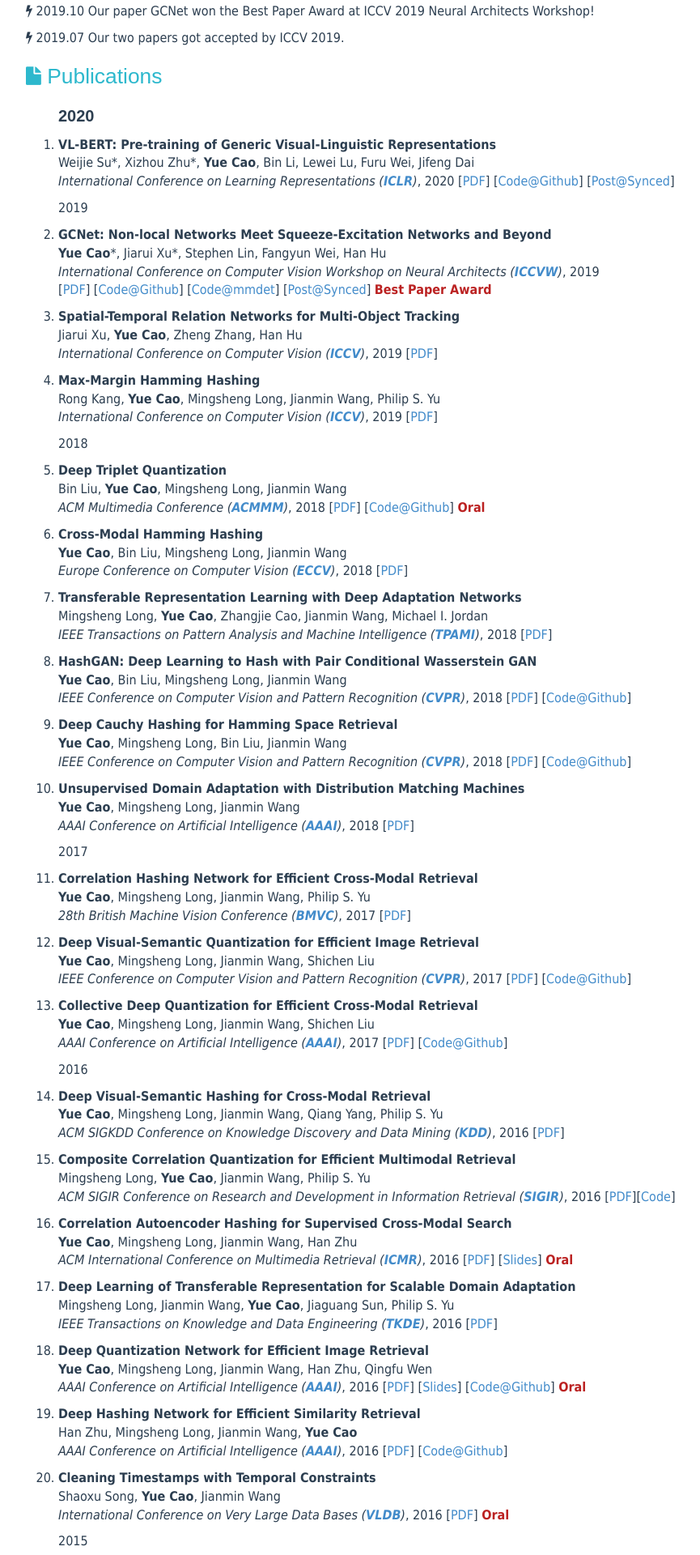
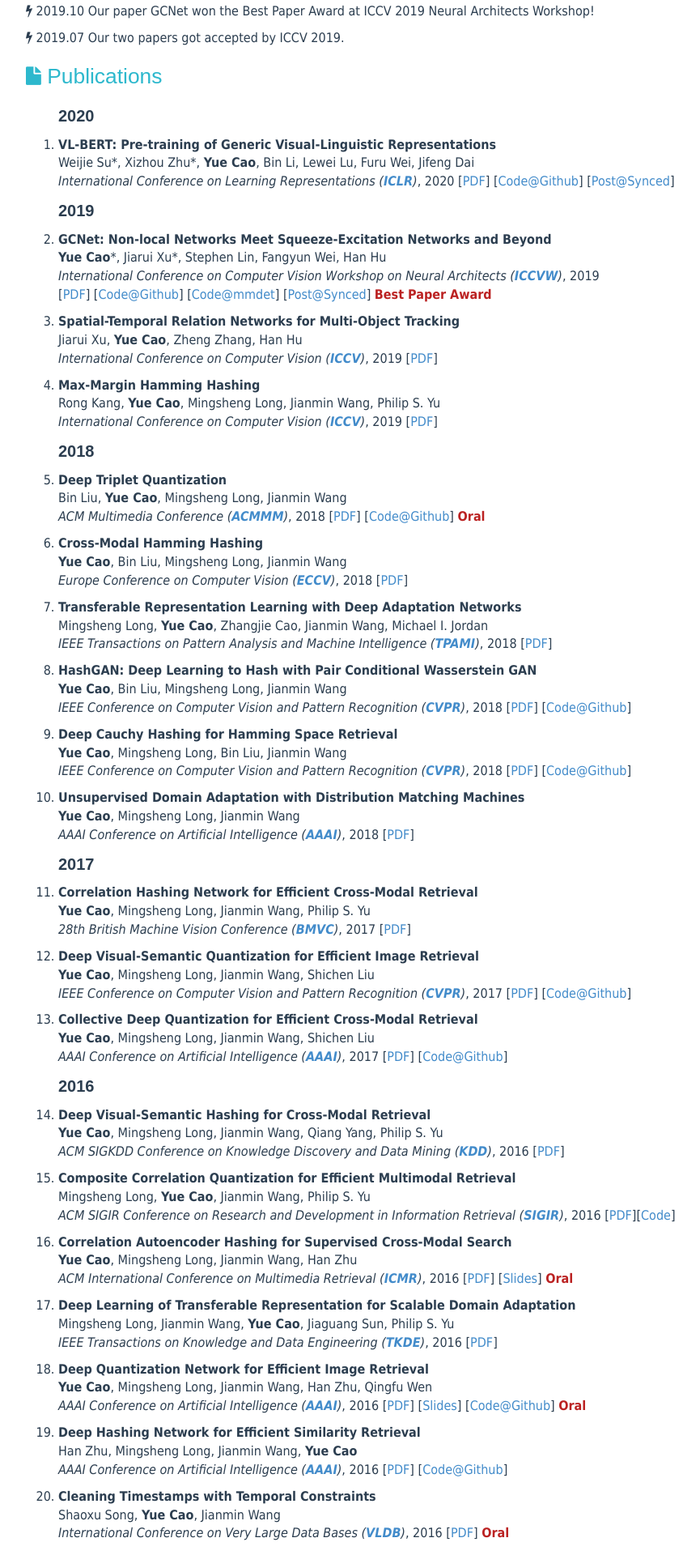
Before and after one commit to caoyue10/caoyue10.github.io, a Jekyll site: the page built from index.html, in a window 1280 px wide. Shown: the part 549-2469 px from the top of the page at 81% size, without its empty margins (138-1003 px from the left). Built offline with Jekyll 4.4.1, drawn with Linux system fonts in a browser that asks for light colours; the list of posts is cut into pages by our own code.

Commit message:
Update index.html

```diff
--- a/index.html
+++ b/index.html
@@ -49,7 +49,7 @@ tagline:
             <em>International Conference on Learning Representations (<a href="https://openreview.net/group?id=ICLR.cc/2020/Conference"><strong>ICLR</strong></a>)</em>, 2020 [<a href="https://arxiv.org/abs/1908.08530">PDF</a>] [<a href="https://github.com/jackroos/VL-BERT">Code@Github</a>] [<a href="https://www.jiqizhixin.com/articles/2019-09-03-10">Post@Synced</a>]
             </p>
         </li>
-	<p class="title-small">2019</p>
+	<p style="font-size:20px;font-weight:bold;font-family:Arial,sans-serif;">2019</p>
 	<li><p><strong>GCNet: Non-local Networks Meet Squeeze-Excitation Networks and Beyond</strong><br>
             <strong>Yue Cao</strong>*, Jiarui Xu*, Stephen Lin, Fangyun Wei, Han Hu<br>
             <em>International Conference on Computer Vision Workshop on Neural Architects (<a href="http://iccv2019.thecvf.com/"><strong>ICCVW</strong></a>)</em>, 2019 <br>
@@ -66,7 +66,7 @@ tagline:
 	    <em>International Conference on Computer Vision (<a href="http://iccv2019.thecvf.com/"><strong>ICCV</strong></a>)</em>, 2019 [<a href="http://ise.thss.tsinghua.edu.cn/~mlong/doc/maximum-margin-hamming-hashing-iccv19.pdf">PDF</a>]
             </p>
         </li>
-	<p class="title-small">2018</p>
+	<p style="font-size:20px;font-weight:bold;font-family:Arial,sans-serif;">2018</p>
 	<li><p><strong>Deep Triplet Quantization</strong><br>
             Bin Liu, <strong>Yue Cao</strong>, Mingsheng Long, Jianmin Wang<br>
             <em>ACM Multimedia Conference (<a href="http://www.acmmm.org/2018/"><strong>ACMMM</strong></a>)</em>, 2018 [<a href="doc/deep-triplet-quantization-acmmm18.pdf">PDF</a>] [<a href="https://github.com/thulab/DeepHash">Code@Github</a>]
@@ -105,7 +105,7 @@ tagline:
             <em>AAAI Conference on Artificial Intelligence (<a href="http://www.aaai.org/Conferences/AAAI/aaai18.php"><strong>AAAI</strong></a>)</em>, 2018
 	   [<a href="doc/distribution-matching-machines-aaai18.pdf">PDF</a>]
         </p></li>
-	<p class="title-small">2017</p>
+	<p style="font-size:20px;font-weight:bold;font-family:Arial,sans-serif;">2017</p>
         <li><p>
             <strong>Correlation Hashing Network for Efficient Cross-Modal Retrieval</strong>
             <br>
@@ -127,7 +127,7 @@ tagline:
             <em>AAAI Conference on Artificial Intelligence (<a href="http://www.aaai.org/Conferences/AAAI/aaai17.php"><strong>AAAI</strong></a>)</em>, 2017
             [<a href="doc/collective-deep-quantization-aaai17.pdf">PDF</a>] [<a href="https://github.com/caoyue10/aaai17-cdq">Code@Github</a>]
         </p></li>
-	<p class="title-small">2016</p>
+	<p style="font-size:20px;font-weight:bold;font-family:Arial,sans-serif;">2016</p>
         <li><p>
             <strong>Deep Visual-Semantic Hashing for Cross-Modal Retrieval</strong>
             <br>
@@ -187,7 +187,7 @@ tagline:
             [<a href="http://ise.thss.tsinghua.edu.cn/sxsong/doc/16vldb.pdf">PDF</a>]
 	    <span class="highlight"><strong>Oral</strong></span>
         </p></li>
-	<p class="title-small">2015</p>
+	<p style="font-size:20px;font-weight:bold;font-family:Arial,sans-serif;">2015</p>
         <li>
             <p><strong>Learning Transferable Features with Deep Adaptation Networks</strong><br>
             Mingsheng Long, <strong>Yue Cao</strong>, Jianmin Wang, Michael I. Jordan<br>
```
